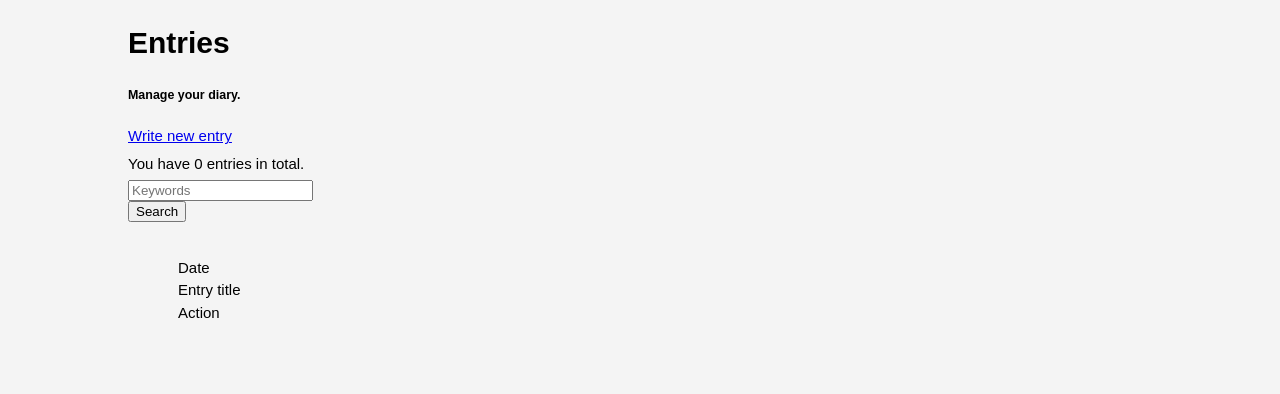
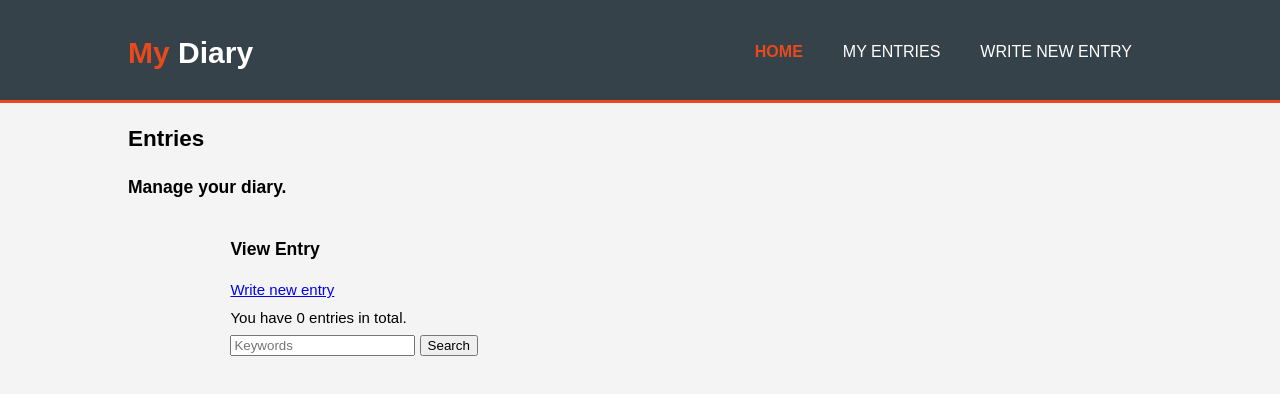
Before and after one commit to Akius1/My-Diary-review-1, a plain HTML site: page view.html in a window 1280 px wide. Drawn offline with Linux system fonts and the light colour scheme.

Commit message:
The UI to the Html and css of My Diary
The UI to the Html and CSS of my Diary

```diff
--- a/view.html
+++ b/view.html
@@ -7,73 +7,41 @@
   <link rel="stylesheet" href="./css/style.css">
 </head>
 <body>
-<main class="container">
-            <div class="row"><div class="col-lg-12">
-      <h1 class="heading text-center">Entries</h1>
-     <div class="line"></div>
-     <h5 class="heading text-center">Manage your diary.</h5>
+  <header>
+     <div class="container">
+      <div id= "branding">
+        <h1><span class="highlight"> My </span> Diary</h1>
+      </div>
+      <nav>
+    <ul >
+      <li class = "current"><a href="index.html">Home</a></li>
+      <li><a href="view.html">My entries</a></li>
+      <li><a href="new.html">Write new entry</a></li>
+     </ul>
+     </nav>
+  </header>
+<section class="container">
+      <div>
+      <h1 >Entries</h1>
+     </div>
+     <div>
+     <h3>Manage your diary.</h3>
     </div>
-      <div class='col-lg-12 mt2'>
-     <div class='box_in search_form'>
-       <div class='row'>
-       <div class='col-md-12'>
-        <form class='form_class' method='post' action="">
-         <div class='col-md-2'>
-         <a href='?action=new' class='style_button_d'><i class='fa fa-plus'></i> Write new entry</a>
+    <section id ="search">
+        <div class = "container">
+          <h1> View Entry</h1>
+          <form>
+
+            <div>
+         <a href='new.html'></i> Write new entry</a>
          </div>
-         <div class='col-md-3'>
          <div style='line-height: 32px;'>You have 0 entries in total.</div>
-         </div>
-         <div class='col-md-1'></div>
-         <div class='col-md-4'>
-         <input type='text' name='search' value="" class='form-control' id='exampleInputName2' placeholder='Keywords'>
-         </div>
-         <div class='col-md-2'>
-         <input type=hidden name=action value="lookup">
-         <button type='submit' class='btn btn-default'><i class='fa fa-search'></i>Search</button>
-         </div>
-        </form>
-       </div>
-      </div>
-     </div>
-                </div>
- <!--script src="/js/sorttable.js"></script-->
-
-<div class='col-lg-12 mt2'>
- <div class='box_in' style='padding:20px 50px 15px;'>
-
-  <div class='row '>
-   <div class='col-lg-12 '>
-     <div class='row diary_entry'>
-      <div class='col-md-3'>
-      <div>Date</div>
-      </div>
-      <div class='col-md-6'>
-      <div>Entry title</div>
-      </div>
-      <div class='col-md-3 my_diary_options'>Action
-      </div>
-     </div>
-
-  <div class='row diary_entry'>
-  <div class='col-md-3'>
-  <div><a href='?action=viewentry&entryid=545729732'></a></div>
-  </div>
-  <div class='col-md-6'>
-  <div><a href='?action=viewentry&entryid=545729732'></a></div>
-  </div>
-  <div class='col-md-3 my_diary_options'>
-  <a href='?action=viewentry&entryid=545729732'><i class='fa fa-eye'></i></a>
-  <a href='?action=editentry&entryid=545729732'><i class='fa fa-pencil-square-o'></i></a>
-  <a href='?action=eraseentry&entryid=545729732'><i class='fa fa-remove'></i></a>
-  </div>
- </div>
-</div>
-      </div>
-     </div>
-                </div>
-
-  </div>
-        </main>
+         <div>
+         <input type='text' name='search' value="" class='form-control' id='exampleInputName1' placeholder='Keywords'>
+          <button type="submit" class = "button_2">Search</button>
+          </div>
+          </form>
+           </div>
+      </section>
       </body>
       </html>
```
Also changed, not shown: login.html (+9 -2 lines), new.html (+5 -2 lines), img/diary.png (renamed from img/diary.png.png), img/showcase.jpg (renamed from img/showcase.jpg.jpg).
